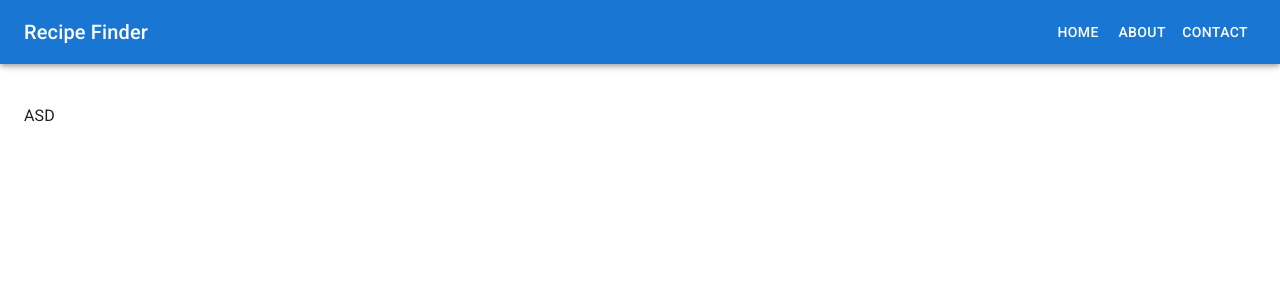
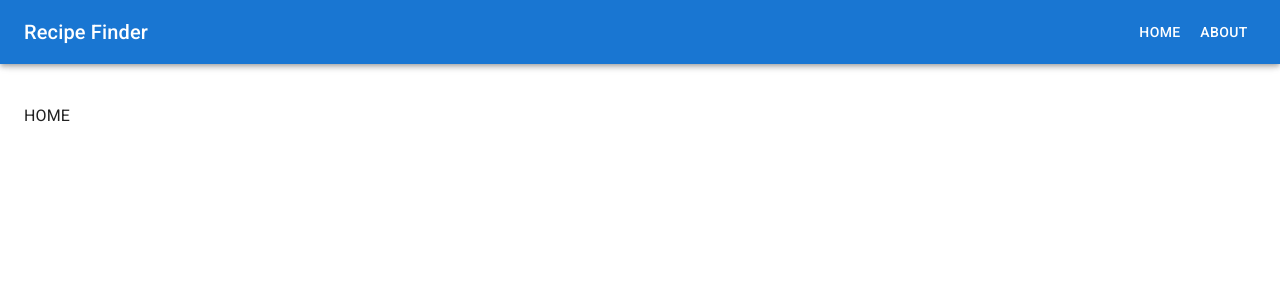
Before and after one commit to keserukristof/recipe-finder, a React (Create React App) app in the folder client/: page / in a window 1280 px wide. Shown: the top 300 px of the page. Built offline with nearby package versions, Linux system fonts and the light colour scheme.

Commit message:
client: added react router for the navigation

```diff
--- a/client/package.json
+++ b/client/package.json
@@ -15,9 +15,13 @@
     "@types/node": "^16.18.39",
     "@types/react": "^18.2.17",
     "@types/react-dom": "^18.2.7",
+    "localforage": "^1.10.0",
+    "match-sorter": "^6.3.1",
     "react": "^18.2.0",
     "react-dom": "^18.2.0",
+    "react-router-dom": "^6.14.2",
     "react-scripts": "5.0.1",
+    "sort-by": "^1.2.0",
     "typescript": "^4.9.5",
     "web-vitals": "^2.1.4"
   },
--- a/client/src/components/app-shell/Drawer/drawer.component.tsx
+++ b/client/src/components/app-shell/Drawer/drawer.component.tsx
@@ -1,4 +1,6 @@
 import { FunctionComponent } from "react";
+
+import { Link } from "react-router-dom";
 
 import Box from '@mui/material/Box';
 import Divider from '@mui/material/Divider';
@@ -7,6 +9,7 @@ import ListItem from '@mui/material/ListItem';
 import ListItemButton from '@mui/material/ListItemButton';
 import ListItemText from '@mui/material/ListItemText';
 import Typography from '@mui/material/Typography';
+
 import { useNavitionContext } from "../../../contexts/navigation.context";
 
 
@@ -21,11 +24,13 @@ export const Drawer: FunctionComponent = () => {
             <Divider />
             <List>
                 {navItems.map((item) => (
-                    <ListItem key={item} disablePadding>
-                        <ListItemButton sx={{ textAlign: 'center' }}>
-                            <ListItemText primary={item} />
-                        </ListItemButton>
-                    </ListItem>
+                    <Link to={item.path}>
+                        <ListItem key={item.name} disablePadding>
+                            <ListItemButton sx={{ textAlign: 'center' }}>
+                                <ListItemText primary={item.name} />
+                            </ListItemButton>
+                        </ListItem>
+                    </Link>
                 ))}
             </List>
         </Box>
--- a/client/src/components/app-shell/Layout/layout.component.tsx
+++ b/client/src/components/app-shell/Layout/layout.component.tsx
@@ -1,13 +1,16 @@
 import { FunctionComponent, useState } from "react";
+import { BrowserRouter, Route, Routes } from "react-router-dom";
 
 import { Box, Toolbar, Typography, CssBaseline } from "@mui/material";
 
 import { NavigationContext } from "../../../contexts/navigation.context";
 import { Navbar } from "../Navbar/navbar.component";
 import { DrawerContainer } from "../Drawer/drawer-container.component";
+import { HomePage } from "../../pages/home/HomePage/home-page.component";
+import { AboutPage } from "../../pages/about/AboutPage/about-page.component";
 
 export const Layout: FunctionComponent = () => {
-    const navItems = ['Home', 'About', 'Contact'];
+    const navItems = [{ name: 'Home', path: "/" }, { name: 'About', path: "/about" }];
 
     const [mobileOpen, setMobileOpen] = useState(false);
 
@@ -16,6 +19,7 @@ export const Layout: FunctionComponent = () => {
     };
 
     return (
+        <BrowserRouter>
             <Box sx={{ display: 'flex' }}>
                 <CssBaseline />
                 <NavigationContext.Provider value={{ mobileOpen, handleDrawerToggle, navItems }}>
@@ -25,9 +29,14 @@ export const Layout: FunctionComponent = () => {
                 <Box component="main" sx={{ p: 3 }}>
                     <Toolbar />
                     <Typography>
-                    <p>ASD</p>
+
+                        <Routes>
+                            <Route path="/" element={<HomePage />} />
+                            <Route path="/about" element={<AboutPage />} />
+                        </Routes>
                     </Typography>
                 </Box>
             </Box>
+        </BrowserRouter>
     );
 };
--- a/client/src/components/app-shell/Navbar/navbar.component.tsx
+++ b/client/src/components/app-shell/Navbar/navbar.component.tsx
@@ -1,4 +1,5 @@
 import { FunctionComponent } from 'react'
+import { Link } from 'react-router-dom';
 
 import { AppBar, Box, IconButton, Toolbar, Typography, Button } from '@mui/material';
 import MenuIcon from '@mui/icons-material/Menu';
@@ -29,9 +30,11 @@ export const Navbar: FunctionComponent = () => {
                 </Typography>
                 <Box sx={{ display: { xs: 'none', sm: 'block' } }}>
                     {navItems.map((item) => (
-                        <Button key={item} sx={{ color: '#fff' }}>
-                            {item}
-                        </Button>
+                        <Link to={item.path}>
+                            <Button key={item.name} sx={{ color: '#fff' }}>
+                                {item.name}
+                            </Button>
+                        </Link>
                     ))}
                 </Box>
             </Toolbar>
--- /dev/null
+++ b/client/src/components/pages/about/AboutPage/about-page.component.tsx
@@ -0,0 +1,7 @@
+import { FunctionComponent } from "react";
+
+export const AboutPage: FunctionComponent = () => {
+    return(
+        <p>ABOUT</p>
+    );
+}
--- /dev/null
+++ b/client/src/components/pages/home/HomePage/home-page.component.tsx
@@ -0,0 +1,7 @@
+import { FunctionComponent } from "react";
+
+export const HomePage: FunctionComponent = () => {
+    return(
+        <p>HOME</p>
+    );
+}
--- a/client/src/contexts/navigation.context.ts
+++ b/client/src/contexts/navigation.context.ts
@@ -3,12 +3,15 @@ import { createContext, useContext } from "react";
 interface NavigationContextProps {
     mobileOpen: boolean;
     handleDrawerToggle: () => void;
-    navItems: string[];
+    navItems: {
+        name: string;
+        path: string;
+    }[];
 }
 
 export const NavigationContext = createContext<NavigationContextProps>({
     mobileOpen: false,
-    handleDrawerToggle: () => {},
+    handleDrawerToggle: () => { },
     navItems: [],
 });
 
```
Also changed, not shown: 1 other file (tests, documents, lock files or other folders). Lines whose indentation alone changed are shown as unchanged.
